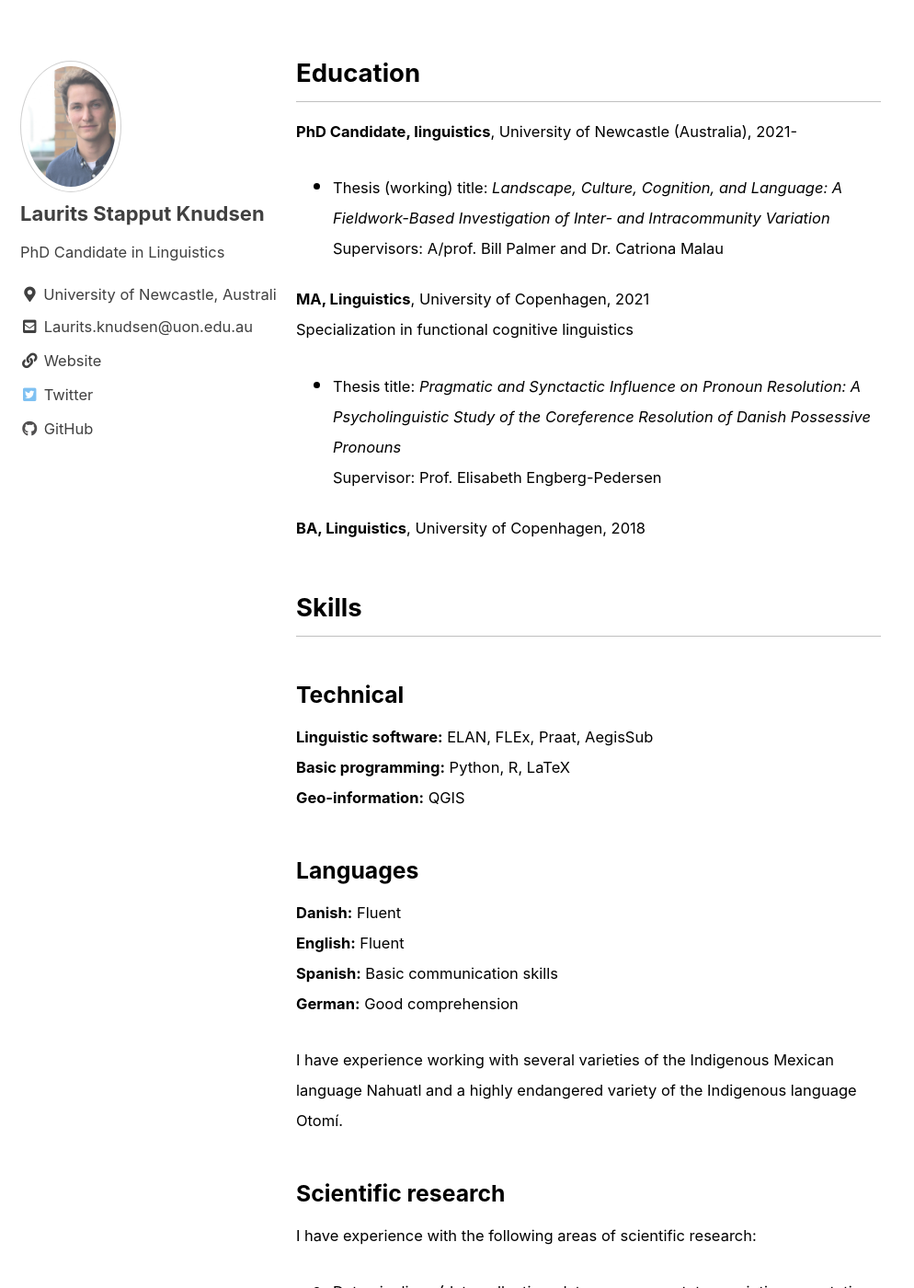
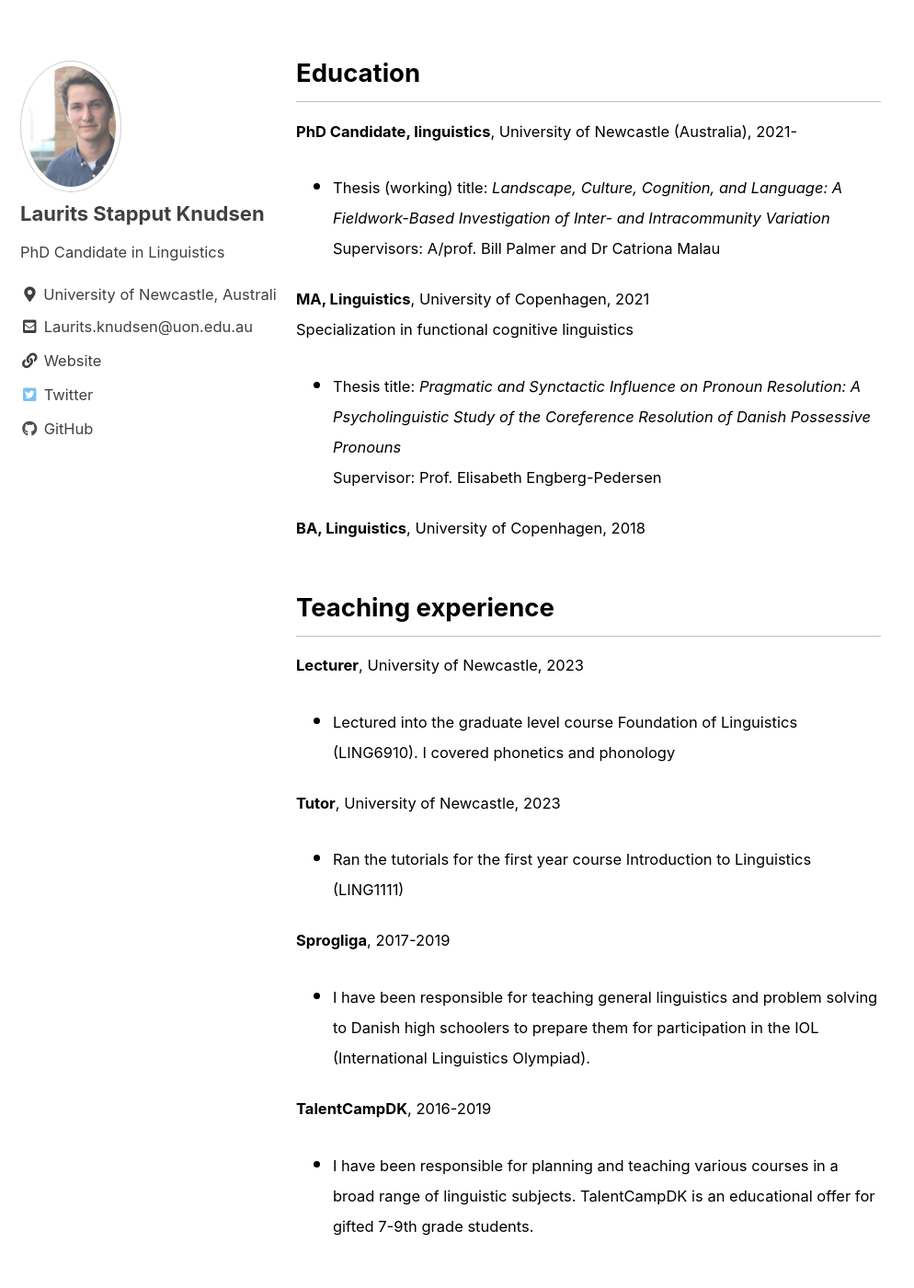
Before and after one commit to lstapputknudsen/lstapputknudsen.github.io, a Jekyll site: the page built from _pages/cv.md, in a window 1280 px wide and 1400 px high, scrolled down 347 px. Shown: the whole window at 92% size, without its empty margins (0-994 px from the left). Built offline with Jekyll 4.4.1, drawn with Linux system fonts in a browser that asks for light colours; cached includes are drawn as plain includes; some of the changed text lies outside the part shown.

Commit message:
updated cv and wording

```diff
--- a/_pages/cv.md
+++ b/_pages/cv.md
@@ -14,7 +14,7 @@ permalink: /cv/
 <small> **PhD Candidate, linguistics**, University of Newcastle (Australia), 2021-
 
 * <small> Thesis (working) title: *Landscape, Culture, Cognition, and Language: A Fieldwork-Based Investigation of Inter- and Intracommunity Variation*
-Supervisors: A/prof. Bill Palmer and Dr. Catriona Malau </small>
+Supervisors: A/prof. Bill Palmer and Dr Catriona Malau </small>
 
 <small> **MA, Linguistics**, University of Copenhagen, 2021
 Specialization in functional cognitive linguistics
@@ -23,6 +23,21 @@ Specialization in functional cognitive linguistics
 Supervisor: Prof. Elisabeth Engberg-Pedersen </small>
 
 <small> **BA, Linguistics**, University of Copenhagen, 2018
+
+## Teaching experience
+
+<small> **Lecturer**, University of Newcastle, 2023
+* <small> Lectured into the graduate level course Foundation of Linguistics (LING6910). I covered phonetics and phonology </small>
+
+<small> **Tutor**, University of Newcastle, 2023
+* <small> Ran the tutorials for the first year course Introduction to Linguistics (LING1111) </small>
+
+<small> **Sprogliga**, 2017-2019
+
+* <small> I have been responsible for teaching general linguistics and problem solving to Danish high schoolers to prepare them for participation in the IOL (International Linguistics Olympiad). </small>
+
+<small> **TalentCampDK**, 2016-2019
+* <small> I have been responsible for planning and teaching various courses in a broad range of linguistic subjects. TalentCampDK is an educational offer for gifted 7-9th grade students. </small>
 
 ## Skills
 
@@ -63,7 +78,7 @@ Supervisor: Prof. Elisabeth Engberg-Pedersen </small>
 
 <small> **Student assistant**, IT-university of Copenhagen, 2018-2020
 
-* <small> Annotating linguistic material for a Danish treebank project, and I writing annotation guidelines for future annotators. </small>
+* <small> Annotating linguistic material for a Danish treebank project and writing annotation guidelines for future annotators. </small>
 
 <small> **Student Assistant**, MIRSK, 2018
 
```
Also changed, not shown: other parts of _pages/cv.md (+0 -9 lines), _pages/research.md (+1 -1 lines).
